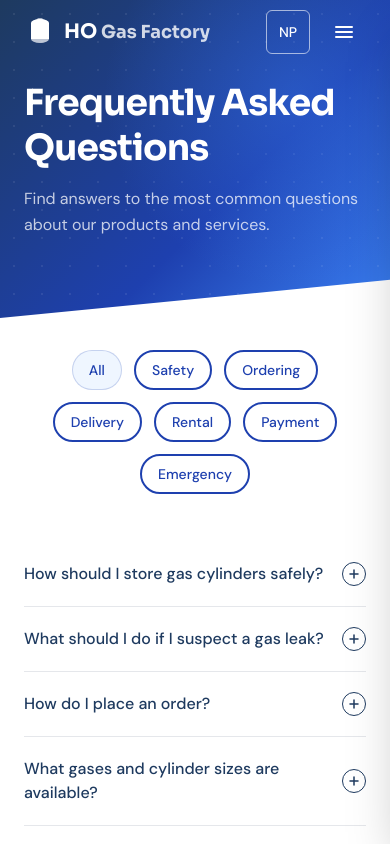
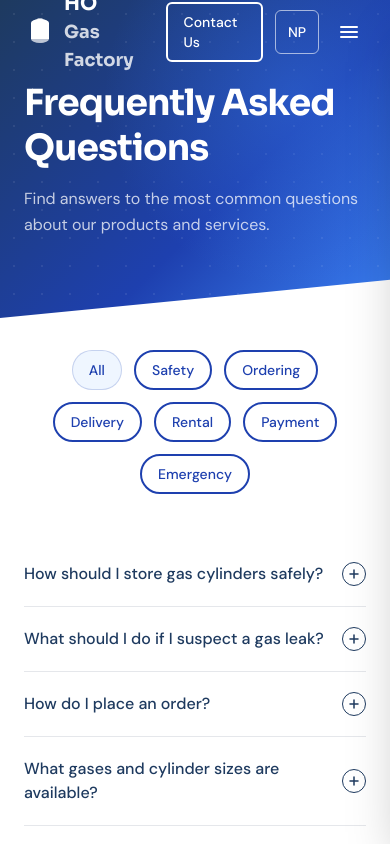
Before and after one commit to dotnepal/ho-gas-factory, a React (Vite) app: page /faq in a window 390 px wide. Shown: the top 844 px of the page. Built offline with nearby package versions, Linux system fonts and the light colour scheme.

Commit message:
navbar cleanup

```diff
--- a/src/components/layout/Navbar.tsx
+++ b/src/components/layout/Navbar.tsx
@@ -5,6 +5,30 @@ import { ROUTES } from '../../routes'
 import { useScrolled } from '../../hooks/useScrolled'
 import LanguageToggle from '../ui/LanguageToggle'
 import Button from '../ui/Button'
+
+// ─── Logo ──────────────────────────────────────────────────────────────────
+
+function Logo({ transparent = false, onClick }: { transparent?: boolean; onClick?: () => void }) {
+  const fills = transparent
+    ? { body: 'white', bottom: 'rgba(255,255,255,0.7)', cap: 'rgba(255,255,255,0.6)', glow: 'rgba(255,255,255,0.4)' }
+    : { body: 'var(--color-brand-blue)', bottom: 'var(--color-brand-dark)', cap: 'var(--color-brand-dark)', glow: 'var(--color-brand-accent)' }
+
+  return (
+    <NavLink to="/" aria-label="HO Gas Factory — Home" className="flex items-center gap-2 select-none" onClick={onClick}>
+      <svg width="32" height="32" viewBox="0 0 32 32" fill="none" aria-hidden="true" className="shrink-0">
+        <ellipse cx="16" cy="7" rx="9" ry="4" fill={fills.body} />
+        <rect x="7" y="7" width="18" height="16" fill={fills.body} />
+        <ellipse cx="16" cy="23" rx="9" ry="4" fill={fills.bottom} />
+        <ellipse cx="16" cy="7" rx="9" ry="4" fill={fills.glow} opacity="0.6" />
+        <rect x="13" y="2" width="6" height="3" rx="1.5" fill={fills.cap} />
+      </svg>
+      <span className="font-display font-bold leading-none">
+        <span className={transparent ? 'text-white text-xl' : 'text-brand-blue text-xl'}>HO</span>
+        <span className={transparent ? 'text-white/80 text-lg' : 'text-brand-dark text-lg'}> Gas Factory</span>
+      </span>
+    </NavLink>
+  )
+}
 
 // ─── Desktop nav link ──────────────────────────────────────────────────────
 
@@ -173,31 +197,7 @@ export default function Navbar() {
         ].join(' ')}
       >
         <div className="max-w-6xl mx-auto px-6 h-16 flex items-center justify-between gap-8">
-          {/* Logo: white text when transparent, brand colors when scrolled */}
-          <NavLink
-            to="/"
-            aria-label="HO Gas Factory — Home"
-            className="flex items-center gap-2 select-none"
-          >
-            <svg
-              width="32"
-              height="32"
-              viewBox="0 0 32 32"
-              fill="none"
-              aria-hidden="true"
-              className="shrink-0"
-            >
-              <ellipse cx="16" cy="7" rx="9" ry="4" fill={transparent ? 'white' : 'var(--color-brand-blue)'} />
-              <rect x="7" y="7" width="18" height="16" fill={transparent ? 'white' : 'var(--color-brand-blue)'} />
-              <ellipse cx="16" cy="23" rx="9" ry="4" fill={transparent ? 'rgba(255,255,255,0.7)' : 'var(--color-brand-dark)'} />
-              <ellipse cx="16" cy="7" rx="9" ry="4" fill={transparent ? 'rgba(255,255,255,0.4)' : 'var(--color-brand-accent)'} opacity="0.6" />
-              <rect x="13" y="2" width="6" height="3" rx="1.5" fill={transparent ? 'rgba(255,255,255,0.6)' : 'var(--color-brand-dark)'} />
-            </svg>
-            <span className="font-display font-bold leading-none">
-              <span className={transparent ? 'text-white text-xl' : 'text-brand-blue text-xl'}>HO</span>
-              <span className={transparent ? 'text-white/80 text-lg' : 'text-brand-dark text-lg'}> Gas Factory</span>
-            </span>
-          </NavLink>
+          <Logo transparent={transparent} />
 
           {/* Desktop links */}
           <ul
@@ -216,18 +216,15 @@ export default function Navbar() {
           {/* Right controls */}
           <div className="flex items-center gap-3">
             {/* CTA button — desktop only */}
-            {transparent ? (
-              <a
-                href="/contact"
-                className="hidden md:inline-flex items-center justify-center gap-2 font-body font-medium text-sm px-4 py-2 rounded-md min-h-[44px] border-2 border-white text-white bg-transparent hover:bg-white/15 transition-all duration-200 select-none"
-              >
-                {t('common.contactUs')}
-              </a>
-            ) : (
-              <Button as="a" href="/contact" size="sm" className="hidden md:inline-flex">
-                {t('common.contactUs')}
-              </Button>
-            )}
+            <Button
+              as="a"
+              href="/contact"
+              size="sm"
+              variant={transparent ? 'white-outline' : 'primary'}
+              className="hidden md:inline-flex"
+            >
+              {t('common.contactUs')}
+            </Button>
 
             {/* Language toggle — visible on all sizes */}
             <LanguageToggle transparent={transparent} />
@@ -281,19 +278,7 @@ export default function Navbar() {
       >
         {/* Drawer header */}
         <div className="flex items-center justify-between px-5 py-4 border-b border-slate-100">
-          <NavLink to="/" aria-label="HO Gas Factory — Home" className="flex items-center gap-2 select-none" onClick={closeDrawer}>
-            <svg width="32" height="32" viewBox="0 0 32 32" fill="none" aria-hidden="true" className="shrink-0">
-              <ellipse cx="16" cy="7" rx="9" ry="4" fill="var(--color-brand-blue)" />
-              <rect x="7" y="7" width="18" height="16" fill="var(--color-brand-blue)" />
-              <ellipse cx="16" cy="23" rx="9" ry="4" fill="var(--color-brand-dark)" />
-              <ellipse cx="16" cy="7" rx="9" ry="4" fill="var(--color-brand-accent)" opacity="0.6" />
-              <rect x="13" y="2" width="6" height="3" rx="1.5" fill="var(--color-brand-dark)" />
-            </svg>
-            <span className="font-display font-bold leading-none">
-              <span className="text-brand-blue text-xl">HO</span>
-              <span className="text-brand-dark text-lg"> Gas Factory</span>
-            </span>
-          </NavLink>
+          <Logo onClick={closeDrawer} />
           <button
             type="button"
             aria-label="Close menu"
--- a/src/components/ui/Button.tsx
+++ b/src/components/ui/Button.tsx
@@ -1,6 +1,6 @@
 import type { AnchorHTMLAttributes, ButtonHTMLAttributes, ReactNode } from 'react'
 
-type ButtonVariant = 'primary' | 'secondary' | 'outline' | 'ghost'
+type ButtonVariant = 'primary' | 'secondary' | 'outline' | 'ghost' | 'white-outline'
 type ButtonSize = 'sm' | 'md' | 'lg'
 
 const VARIANT_CLASSES: Record<ButtonVariant, string> = {
@@ -12,6 +12,8 @@ const VARIANT_CLASSES: Record<ButtonVariant, string> = {
     'border-2 border-brand-blue text-brand-blue bg-transparent hover:bg-brand-blue hover:text-white',
   ghost:
     'text-brand-blue bg-transparent hover:bg-brand-light',
+  'white-outline':
+    'border-2 border-white text-white bg-transparent hover:bg-white/15',
 }
 
 const SIZE_CLASSES: Record<ButtonSize, string> = {
--- a/src/hooks/useScrolled.ts
+++ b/src/hooks/useScrolled.ts
@@ -9,7 +9,8 @@ export function useScrolled(threshold = 20): boolean {
 
   useEffect(() => {
     function onScroll() {
-      setScrolled(window.scrollY > threshold)
+      const next = window.scrollY > threshold
+      setScrolled((prev) => (prev === next ? prev : next))
     }
 
     // Set initial value on mount (handles page load at a scrolled position)
```
